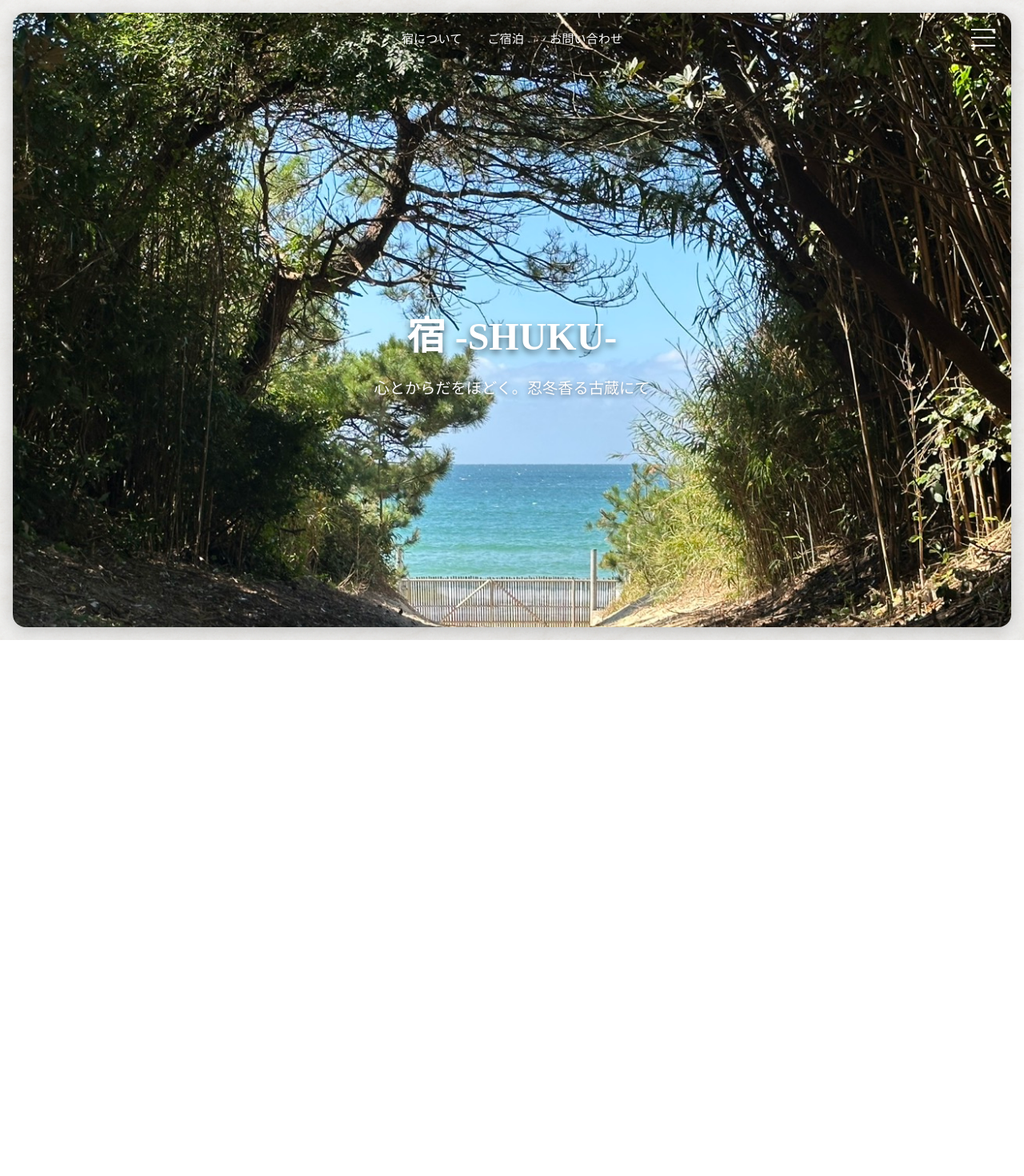
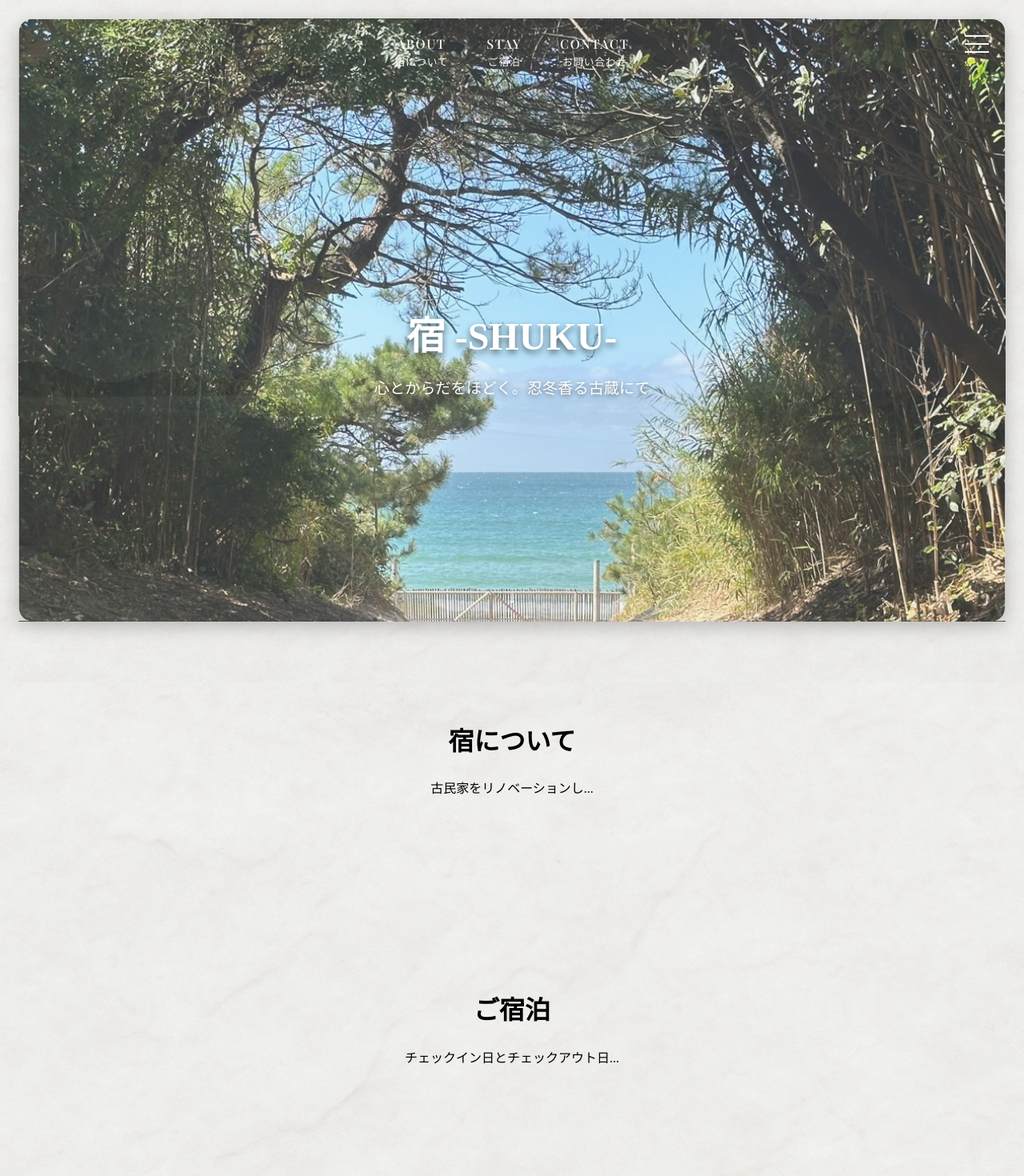
Before and after one commit to likeiga2/secret-beach-villa, a Next.js app: page / in a window 1280 px wide. Shown: the top 1470 px of the page at 80% size. Before the commit the page ends 800 px from the top, so only its background shows below. Built offline with nearby package versions, Linux system fonts and the light colour scheme.

Commit message:
Update index.js

```diff
--- a/pages/index.js
+++ b/pages/index.js
@@ -6,18 +6,28 @@ export default function Home() {
   const [currentIndex, setCurrentIndex] = useState(0);
   const [menuOpen, setMenuOpen] = useState(false);
   const [scrollY, setScrollY] = useState(0);
+  const [fadeSections, setFadeSections] = useState([]);
 
-  // 背景切り替え
+  // 背景画像切り替え
   useEffect(() => {
     const interval = setInterval(() => {
       setCurrentIndex((prev) => (prev + 1) % images.length);
-    }, 4000);
+    }, 5000);
     return () => clearInterval(interval);
   }, []);
 
-  // パララックス効果
+  // スクロール監視
   useEffect(() => {
-    const handleScroll = () => setScrollY(window.scrollY);
+    const handleScroll = () => {
+      setScrollY(window.scrollY);
+      const sectionEls = document.querySelectorAll(".fade-section");
+      sectionEls.forEach((el, i) => {
+        const rect = el.getBoundingClientRect().top;
+        if (rect < window.innerHeight * 0.8) {
+          setFadeSections((prev) => [...new Set([...prev, i])]);
+        }
+      });
+    };
     window.addEventListener("scroll", handleScroll);
     return () => window.removeEventListener("scroll", handleScroll);
   }, []);
@@ -25,6 +35,8 @@ export default function Home() {
   return (
     <>
       <style jsx global>{`
+        @import url('https://fonts.googleapis.com/css2?family=Noto+Serif+JP:wght@400;600&family=Playfair+Display:wght@500&display=swap');
+
         html,
         body,
         #__next {
@@ -36,21 +48,35 @@ export default function Home() {
           background-attachment: fixed;
           overflow-x: hidden;
         }
+
         a {
           text-decoration: none !important;
           color: inherit !important;
         }
-        @keyframes hamburgerHover {
+
+        /* Hero縮小アニメーション */
+        @keyframes zoomOut {
           0% {
-            transform: scale(1) rotate(0deg);
-          }
-          50% {
-            transform: scale(1.2) rotate(5deg);
+            transform: scale(1.05);
           }
           100% {
-            transform: scale(1) rotate(0deg);
+            transform: scale(1);
           }
         }
+
+        /* 下セクションフェードイン */
+        @keyframes fadeUp {
+          from {
+            opacity: 0;
+            transform: translateY(40px);
+          }
+          to {
+            opacity: 1;
+            transform: translateY(0);
+          }
+        }
+
+        /* スライドメニュー */
         @keyframes slideIn {
           from {
             transform: translateX(100%);
@@ -61,15 +87,63 @@ export default function Home() {
             opacity: 1;
           }
         }
-        @keyframes slideOut {
-          from {
-            transform: translateX(0);
+
+        /* ハンバーガー */
+        @keyframes burgerHover {
+          0% {
+            transform: rotate(0deg);
+          }
+          50% {
+            transform: rotate(45deg);
+          }
+          100% {
+            transform: rotate(0deg);
+          }
+        }
+
+        /* 下矢印 */
+        .scroll-indicator {
+          position: absolute;
+          bottom: 24px;
+          left: 50%;
+          transform: translateX(-50%);
+          color: #fff;
+          font-size: 1.4rem;
+          animation: bounce 1.6s infinite;
+          opacity: 0.9;
+        }
+
+        @keyframes bounce {
+          0%, 100% {
+            transform: translate(-50%, 0);
+            opacity: 0.7;
+          }
+          50% {
+            transform: translate(-50%, 8px);
             opacity: 1;
           }
-          to {
-            transform: translateX(100%);
-            opacity: 0;
-          }
+        }
+
+        /* ナビゲーション */
+        .nav-link {
+          color: #fdfaf5;
+          text-align: center;
+          letter-spacing: 0.1em;
+          transition: color 0.3s ease;
+          text-transform: uppercase;
+          font-family: 'Playfair Display', 'Noto Serif JP', serif;
+        }
+
+        .nav-link span.jp {
+          display: block;
+          font-size: 0.8rem;
+          letter-spacing: 0.05em;
+          font-family: 'Noto Serif JP', serif;
+          margin-top: 2px;
+        }
+
+        .nav-link:hover {
+          color: #e6dcc6;
         }
       `}</style>
 
@@ -77,21 +151,22 @@ export default function Home() {
         style={{
           fontFamily: "'Noto Serif JP', serif",
           margin: 0,
-          padding: "16px", // 全方向に約1cm余白
+          padding: "24px",
         }}
       >
-        {/* ===== Hero Section ===== */}
+        {/* ===== ヒーローセクション ===== */}
         <section
           style={{
             position: "relative",
-            height: "calc(100vh - 32px)", // 上下16pxずつ余白を引く
+            height: "calc(100vh - 48px)",
             borderRadius: "16px",
             overflow: "hidden",
             margin: "0 auto",
-            boxShadow: "0 4px 20px rgba(0,0,0,0.2)",
+            boxShadow: "0 6px 24px rgba(0,0,0,0.25)",
+            animation: "zoomOut 6s ease-in-out infinite alternate",
           }}
         >
-          {/* 背景画像（クロスフェード＋パララックス） */}
+          {/* 背景画像 */}
           {images.map((src, index) => (
             <div
               key={index}
@@ -103,11 +178,12 @@ export default function Home() {
                 inset: 0,
                 opacity: currentIndex === index ? 1 : 0,
                 transition: "opacity 1.2s ease-in-out",
+                transform: "scale(1.05)",
               }}
             />
           ))}
 
-          {/* ナビゲーションメニュー */}
+          {/* メニュー */}
           <nav
             style={{
               position: "absolute",
@@ -116,27 +192,34 @@ export default function Home() {
               transform: "translateX(-50%)",
               zIndex: 3,
               display: "flex",
-              gap: "2rem",
-              color: "#fff",
-              textShadow: "0 2px 4px rgba(0,0,0,0.5)",
-              fontSize: "0.95rem",
+              gap: "3rem",
+              alignItems: "center",
             }}
           >
             <Link href="/about">
-              <span style={{ color: "#fff", cursor: "pointer" }}>宿について</span>
+              <div className="nav-link">
+                ABOUT
+                <span className="jp">宿について</span>
+              </div>
             </Link>
             <Link href="/stay">
-              <span style={{ color: "#fff", cursor: "pointer" }}>ご宿泊</span>
+              <div className="nav-link">
+                STAY
+                <span className="jp">ご宿泊</span>
+              </div>
             </Link>
             <Link href="/contact">
-              <span style={{ color: "#fff", cursor: "pointer" }}>お問い合わせ</span>
+              <div className="nav-link">
+                CONTACT
+                <span className="jp">お問い合わせ</span>
+              </div>
             </Link>
           </nav>
 
           {/* ハンバーガーメニュー */}
           <div
             onMouseEnter={(e) => {
-              e.currentTarget.style.animation = "hamburgerHover 0.5s ease";
+              e.currentTarget.style.animation = "burgerHover 0.5s ease";
             }}
             onMouseLeave={(e) => {
               e.currentTarget.style.animation = "none";
@@ -215,10 +298,12 @@ export default function Home() {
             </p>
           </div>
 
+          {/* 下矢印 */}
+          <div className="scroll-indicator">↓</div>
+
           {/* スライドメニュー */}
           {menuOpen && (
             <>
-              {/* 背景ブラー */}
               <div
                 onClick={() => setMenuOpen(false)}
                 style={{
@@ -230,10 +315,8 @@ export default function Home() {
                   backdropFilter: "blur(6px)",
                   backgroundColor: "rgba(0,0,0,0.6)",
                   zIndex: 10,
-                  animation: "fadeIn 0.3s ease-in-out",
                 }}
               />
-              {/* メニュー本体 */}
               <div
                 style={{
                   position: "fixed",
@@ -248,9 +331,7 @@ export default function Home() {
                   color: "#333",
                   padding: "3rem 2rem",
                   zIndex: 11,
-                  animation: menuOpen
-                    ? "slideIn 0.5s ease forwards"
-                    : "slideOut 0.5s ease forwards",
+                  animation: "slideIn 0.5s ease forwards",
                   boxShadow: "-4px 0 20px rgba(0,0,0,0.3)",
                 }}
               >
@@ -289,25 +370,64 @@ export default function Home() {
                   />
                 </div>
 
-                <Link href="/about">
-                  <span style={{ display: "block", margin: "1rem 0", fontSize: "1.5rem" }}>
-                    宿について
-                  </span>
-                </Link>
-                <Link href="/stay">
-                  <span style={{ display: "block", margin: "1rem 0", fontSize: "1.5rem" }}>
-                    ご宿泊
-                  </span>
-                </Link>
-                <Link href="/contact">
-                  <span style={{ display: "block", margin: "1rem 0", fontSize: "1.5rem" }}>
-                    お問い合わせ
-                  </span>
-                </Link>
+                {["about", "stay", "contact"].map((page, i) => (
+                  <Link key={i} href={`/${page}`}>
+                    <span
+                      style={{
+                        display: "block",
+                        margin: "1.5rem 0",
+                        fontSize: "1.5rem",
+                      }}
+                    >
+                      {page === "about"
+                        ? "宿について"
+                        : page === "stay"
+                        ? "ご宿泊"
+                        : "お問い合わせ"}
+                    </span>
+                  </Link>
+                ))}
               </div>
             </>
           )}
         </section>
+
+        {/* ===== 下層セクション ===== */}
+        {[
+          { title: "宿について", text: "古民家をリノベーションし..." },
+          { title: "ご宿泊", text: "チェックイン日とチェックアウト日..." },
+          { title: "お問い合わせ", text: "ご質問・ご相談などお気軽に..." },
+        ].map((s, i) => (
+          <section
+            key={i}
+            className="fade-section"
+            style={{
+              opacity: fadeSections.includes(i) ? 1 : 0,
+              animation: fadeSections.includes(i)
+                ? "fadeUp 1.2s ease forwards"
+                : "none",
+              padding: "6rem 1rem",
+              maxWidth: "800px",
+              margin: "0 auto",
+              textAlign: "center",
+              lineHeight: 1.8,
+            }}
+          >
+            <h2 style={{ fontSize: "2rem", marginBottom: "1rem" }}>{s.title}</h2>
+            <p>{s.text}</p>
+          </section>
+        ))}
+
+        <footer
+          style={{
+            textAlign: "center",
+            padding: "1rem",
+            backgroundColor: "#000",
+            color: "#fff",
+          }}
+        >
+          © {new Date().getFullYear()} Secret Beach Villa Fukutsu
+        </footer>
       </div>
     </>
   );
```
